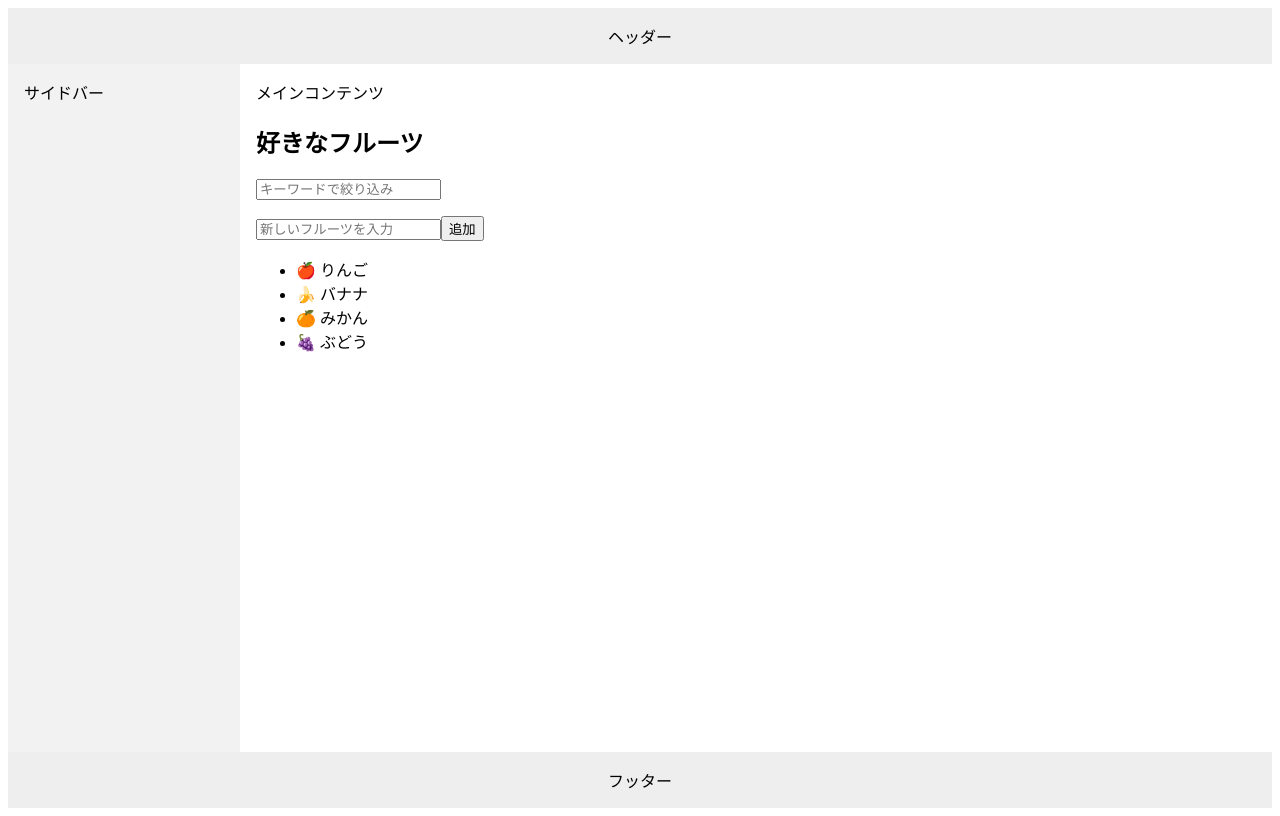
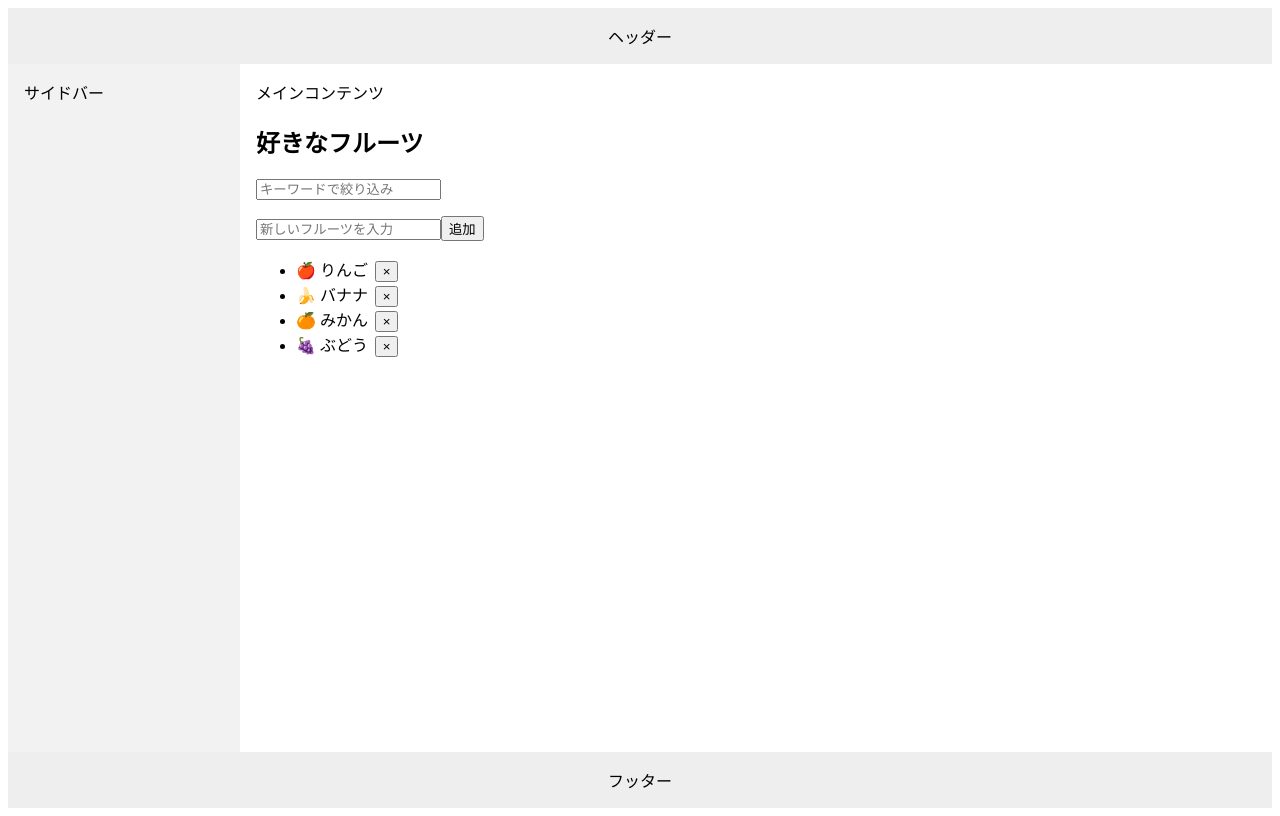
Before and after one commit to mhsm615/sample_app_js, a React (Create React App) app: page / in a window 1280 px wide. Built offline with nearby package versions, Linux system fonts and the light colour scheme.

Commit message:
削除処理追加

```diff
--- a/src/FruitList.js
+++ b/src/FruitList.js
@@ -1,25 +1,28 @@
-import React, { useState }　from "react";
+import React, { useState } from "react";
 
 function FruitList() {
   const [fruits, setFruits] = useState([
     "🍎 りんご",
     "🍌 バナナ",
     "🍊 みかん",
-    "🍇 ぶどう"
+    "🍇 ぶどう",
   ]);
   const [keyword, setKeyword] = useState("");
   const [newFruit, setNewFruit] = useState("");
 
   // 絞り込み処理
-    const filtered = fruits.filter((fruit) =>
-      fruit.includes(keyword)
-    );
+  const filtered = fruits.filter((fruit) => fruit.includes(keyword));
 
   // 追加処理
   const handleAddFruit = () => {
     if (newFruit.trim() === "") return; // 空文字なら追加しない
     setFruits([...fruits, newFruit]);
     setNewFruit(""); // 入力欄をクリア
+  };
+
+  // 削除処理
+  const handleDelete = (targetFruit) => {
+    setFruits(fruits.filter((fruit) => fruit !== targetFruit));
   };
 
   return (
@@ -46,7 +49,15 @@ function FruitList() {
 
       <ul>
         {filtered.map((fruit, index) => (
-          <li key={index}>{fruit}</li>
+          <li key={index}>
+            {fruit}
+            <button
+              onClick={() => handleDelete(fruit)}
+              style={{ marginLeft: "0.5em" }}
+            >
+              ×
+            </button>
+          </li>
         ))}
       </ul>
     </div>
```
Lines whose indentation alone changed are shown as unchanged.
